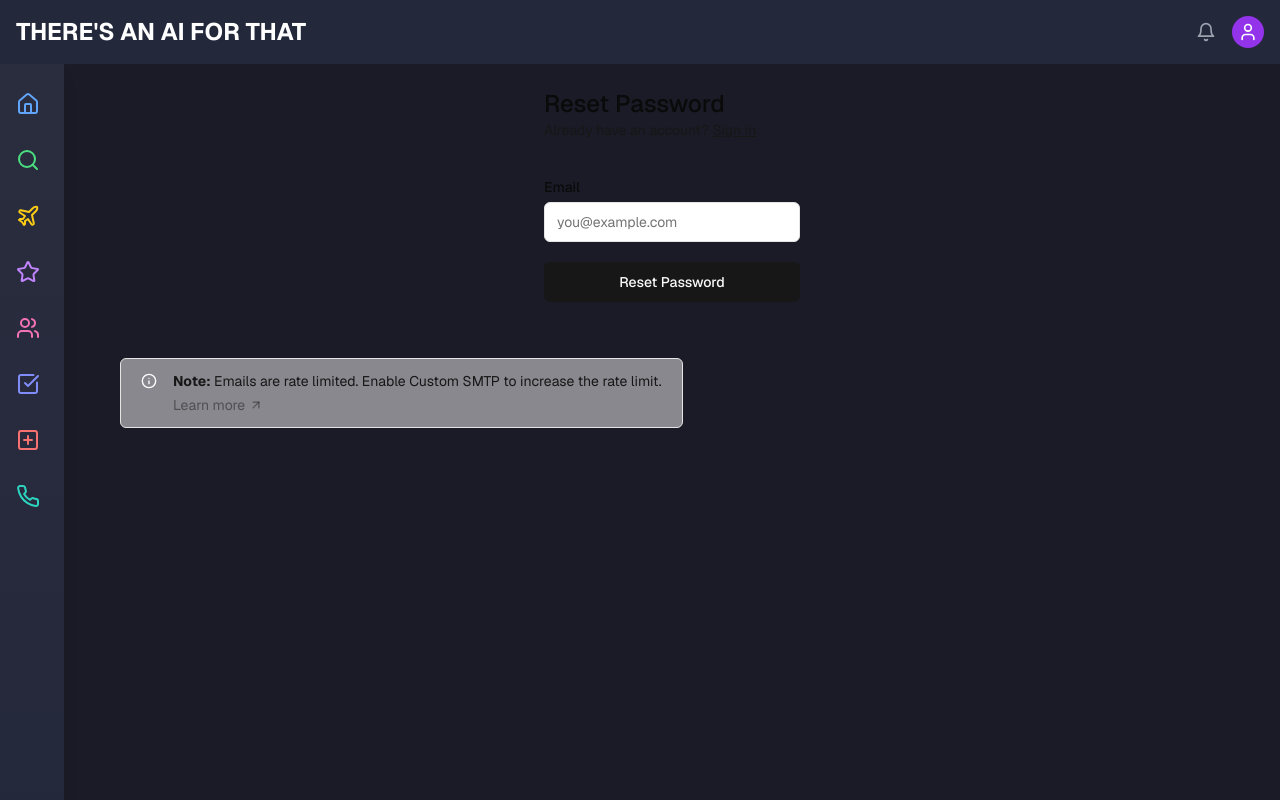
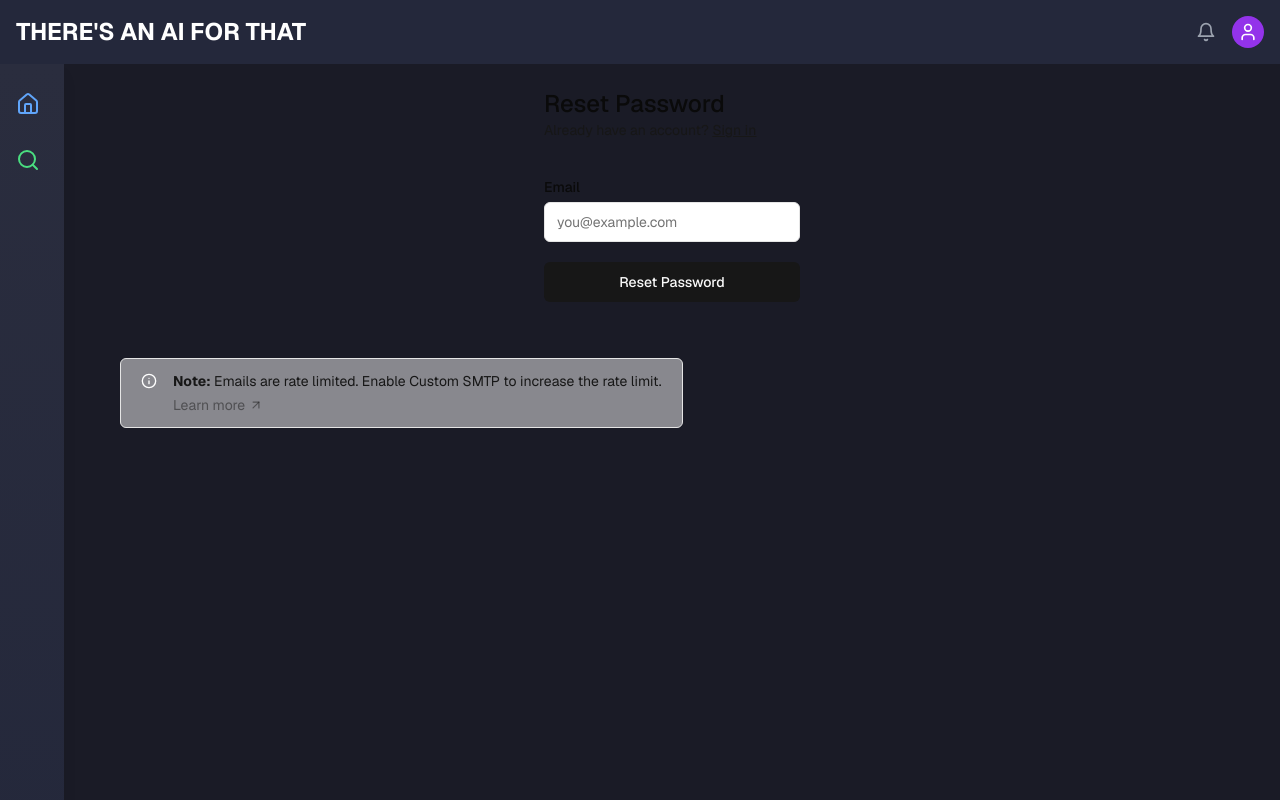
Before and after one commit to daytimedrinkingclub/hereisanaiforthat, a Next.js app: page /forgot-password in a window 1280 px wide. Built offline with nearby package versions, Linux system fonts and the light colour scheme.

Commit message:
hidden sidelinks for now work in progress

```diff
--- a/components/Sidebar.tsx
+++ b/components/Sidebar.tsx
@@ -6,13 +6,13 @@
 
 const sidebarLinks = [
   { icon: Home, text: 'Home', href: '/', color: 'text-blue-400' },
-  { icon: Search, text: 'Search', href: '/dashboard/search', color: 'text-green-400' },
-  { icon: Plane, text: 'Just launched', href: '/dashboard/just-launched', color: 'text-yellow-400' },
-  { icon: Star, text: 'Featured', href: '/dashboard/featured', color: 'text-purple-400' },
-  { icon: Users, text: 'Popular', href: '/dashboard/popular', color: 'text-pink-400' },
-  { icon: CheckSquare, text: 'Tasks', href: '/dashboard/tasks', color: 'text-indigo-400' },
-  { icon: PlusSquare, text: 'Submit / Advertise', href: '/dashboard/submit', color: 'text-red-400' },
-  { icon: Phone, text: 'Contact us', href: '/dashboard/contact', color: 'text-teal-400' },
+  { icon: Search, text: 'Search', href: '/', color: 'text-green-400' },
+//   { icon: Plane, text: 'Just launched', href: '/dashboard/just-launched', color: 'text-yellow-400' },
+//   { icon: Star, text: 'Featured', href: '/dashboard/featured', color: 'text-purple-400' },
+//   { icon: Users, text: 'Popular', href: '/dashboard/popular', color: 'text-pink-400' },
+//   { icon: CheckSquare, text: 'Tasks', href: '/dashboard/tasks', color: 'text-indigo-400' },
+//   { icon: PlusSquare, text: 'Submit / Advertise', href: '/dashboard/submit', color: 'text-red-400' },
+//   { icon: Phone, text: 'Contact us', href: '/dashboard/contact', color: 'text-teal-400' },
 ];
 
 export default function Sidebar() {
```
